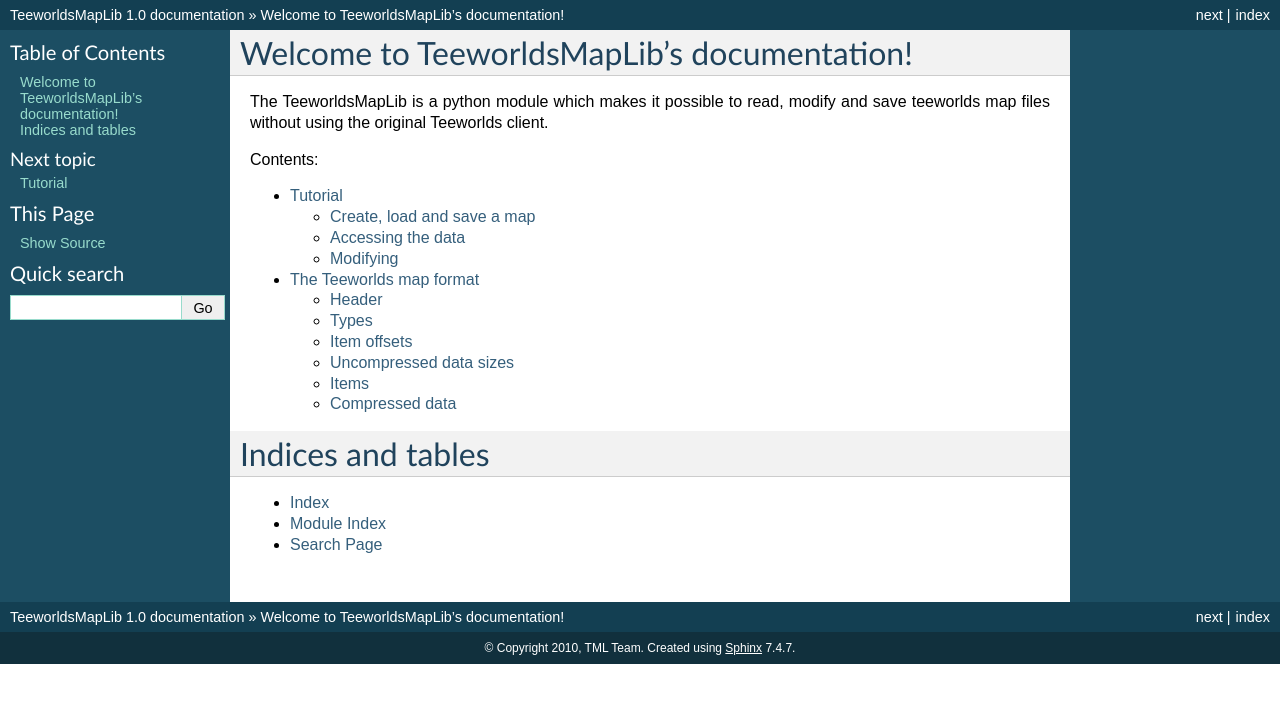
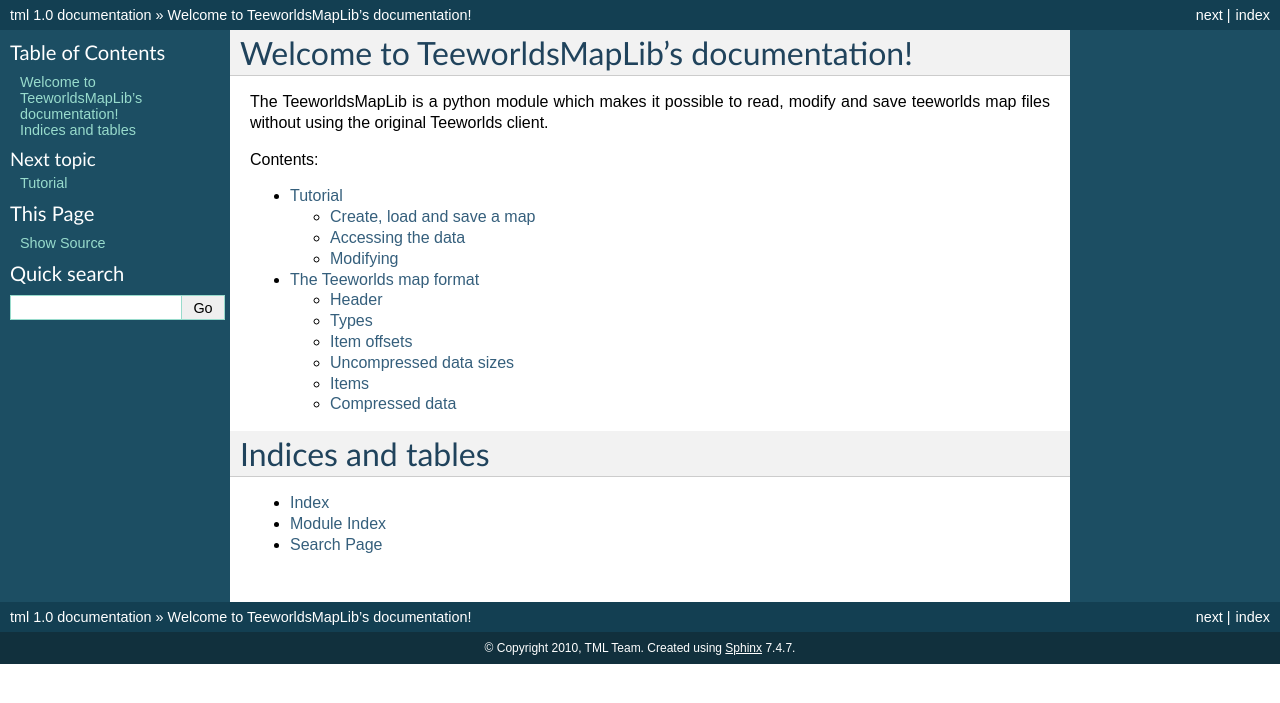
Before and after one commit to erdbeere/tml, a Sphinx documentation site: the page built from docs/index.rst, in a window 1280 px wide. Shown: the top 703 px of the page. Built offline with Sphinx 7.4.7, drawn with Linux system fonts in a browser that asks for light colours.

Commit message:
Renamed repo.

```diff
--- a/docs/conf.py
+++ b/docs/conf.py
@@ -1,6 +1,6 @@
 # -*- coding: utf-8 -*-
 #
-# TeeworldsMapLib documentation build configuration file, created by
+# tml documentation build configuration file, created by
 # sphinx-quickstart on Thu Dec 16 14:47:46 2010.
 #
 # This file is execfile()d with the current directory set to its containing dir.
@@ -37,7 +37,7 @@
 master_doc = 'index'
 
 # General information about the project.
-project = u'TeeworldsMapLib'
+project = u'tml'
 copyright = u'2010, TML Team'
 
 # The version info for the project you're documenting, acts as replacement for
@@ -158,7 +158,7 @@
 #html_file_suffix = ''
 
 # Output file base name for HTML help builder.
-htmlhelp_basename = 'TeeworldsMapLibdoc'
+htmlhelp_basename = 'tmldoc'
 
 
 # -- Options for LaTeX output --------------------------------------------------
@@ -172,7 +172,7 @@
 # Grouping the document tree into LaTeX files. List of tuples
 # (source start file, target name, title, author, documentclass [howto/manual]).
 latex_documents = [
-  ('index', 'TeeworldsMapLib.tex', u'TeeworldsMapLib Documentation',
+  ('index', 'tml.tex', u'tml Documentation',
    u'TML Team', 'manual'),
 ]
 
--- a/items.py
+++ b/items.py
@@ -402,8 +402,10 @@
             self.game = info[3]
             self._image = info[-2]
             while(i < len(item.data)):
-                self.tiles.append(Tile(*item.data[i:i+4], image=self.image))
+                #self.tiles.append(Tile(*item.data[i:i+4], image=self.image))
+                self.tiles.append(None)
                 i += 4
+            print len(self.tiles)
         self.color = {'r': 0, 'g': 0, 'b': 0, 'a': 0}
         self.version, self.width, self.height, self.game, self.color['r'], \
         self.color['g'], self.color['b'], self.color['a'], self.color_env, \
```
Also changed, not shown: 2 other files.
